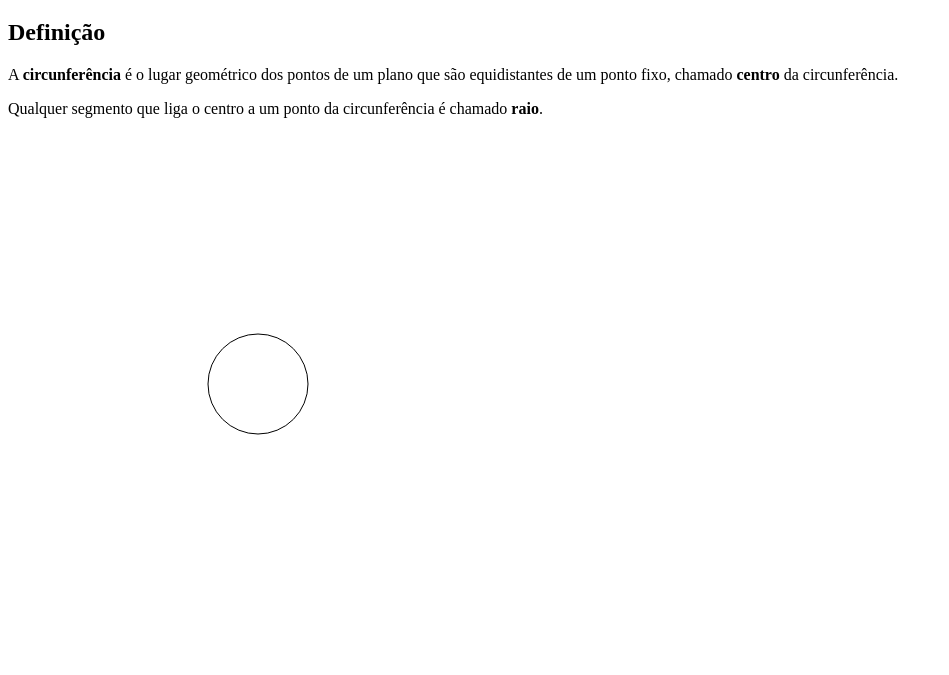
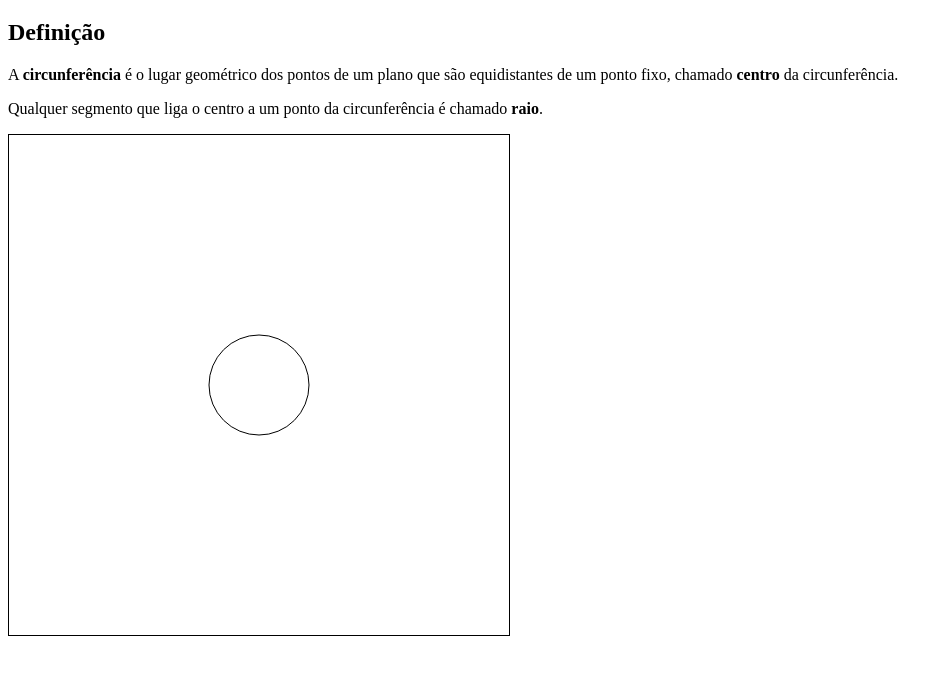
Before and after one commit to DavidTeixeiraMartins/matematica-interativa, a plain HTML site: page circunferencia.html in a window 1280 px wide. Shown: the part 61-736 px from the top of the page, without its empty margins (0-949 px from the left). Drawn offline with Linux system fonts and the light colour scheme; a script that the page names is missing.

Commit message:
Update circunferencia.html

```diff
--- a/circunferencia.html
+++ b/circunferencia.html
@@ -6,6 +6,11 @@
     <title>Circunferência</title>
 
     <script src="https://sagecell.sagemath.org/static/embedded_sagecell.js"></script>
+    <style>
+    svg {
+        border: 1px solid black;
+    }
+</style>
 
 </head>
 
```
